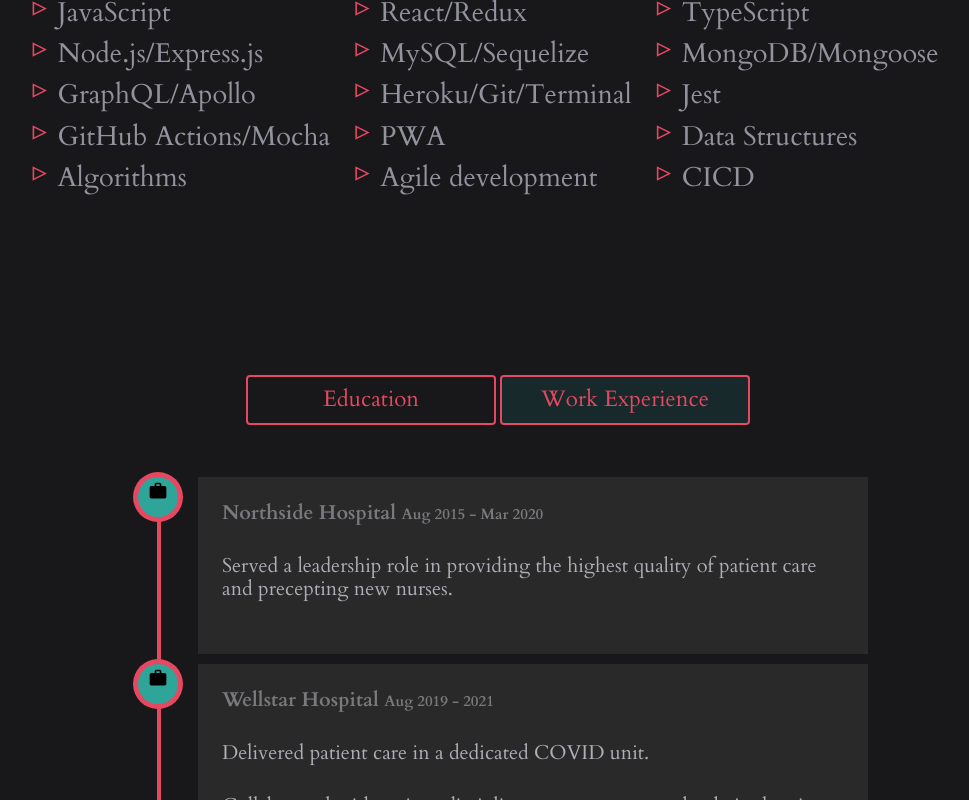
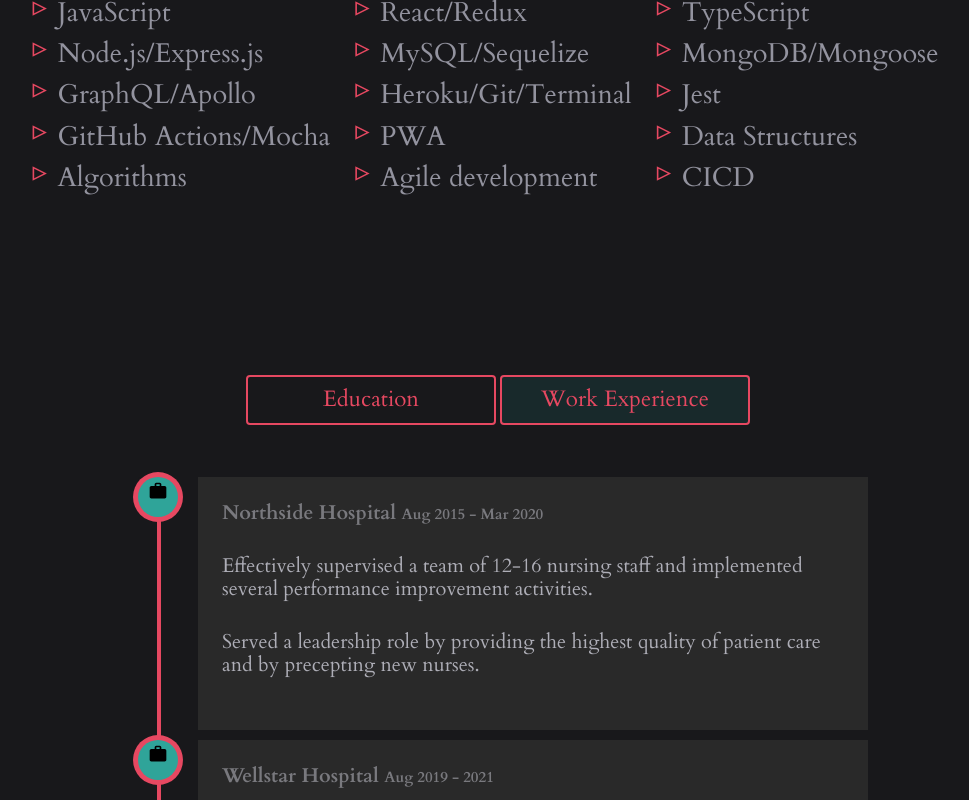
Before and after one commit to natnaelh14/portfolio-website, a React (Create React App) app: page / in a window 1280 px wide. Both pictures are taken after a click on the button "Work Experience". Shown: the part 1427-2227 px from the top of the page, without its empty margins (142-1111 px from the left). Built offline with nearby package versions, Linux system fonts and the light colour scheme.

Commit message:
updated work experience

```diff
--- a/src/components/experience/work.jsx
+++ b/src/components/experience/work.jsx
@@ -22,7 +22,10 @@ class Work extends Component {
                         Northside Hospital <span>Aug 2015 - Mar 2020</span>
                       </h2>
                       <p>
-                      Served a leadership role in providing the highest quality of patient care and precepting new nurses.
+                      Effectively supervised a  team of 12-16 nursing staff and implemented several performance improvement activities.
+                      </p>
+                      <p>
+                      Served a leadership role by providing the highest quality of patient care and by precepting new nurses.
                       </p>
                     </div>
                   </article>
```
Also changed, not shown: 1 other file (tests, documents, lock files or other folders).
